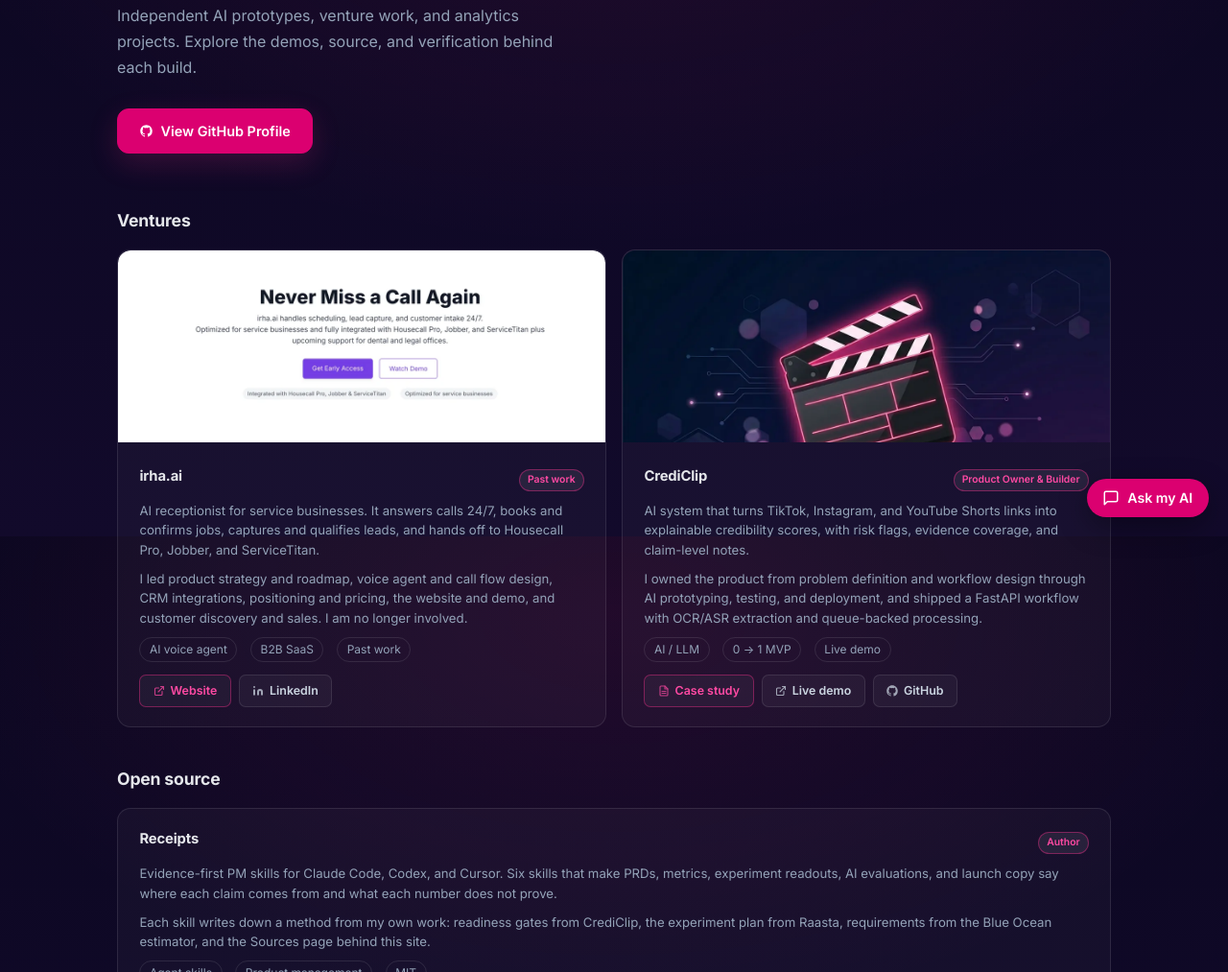
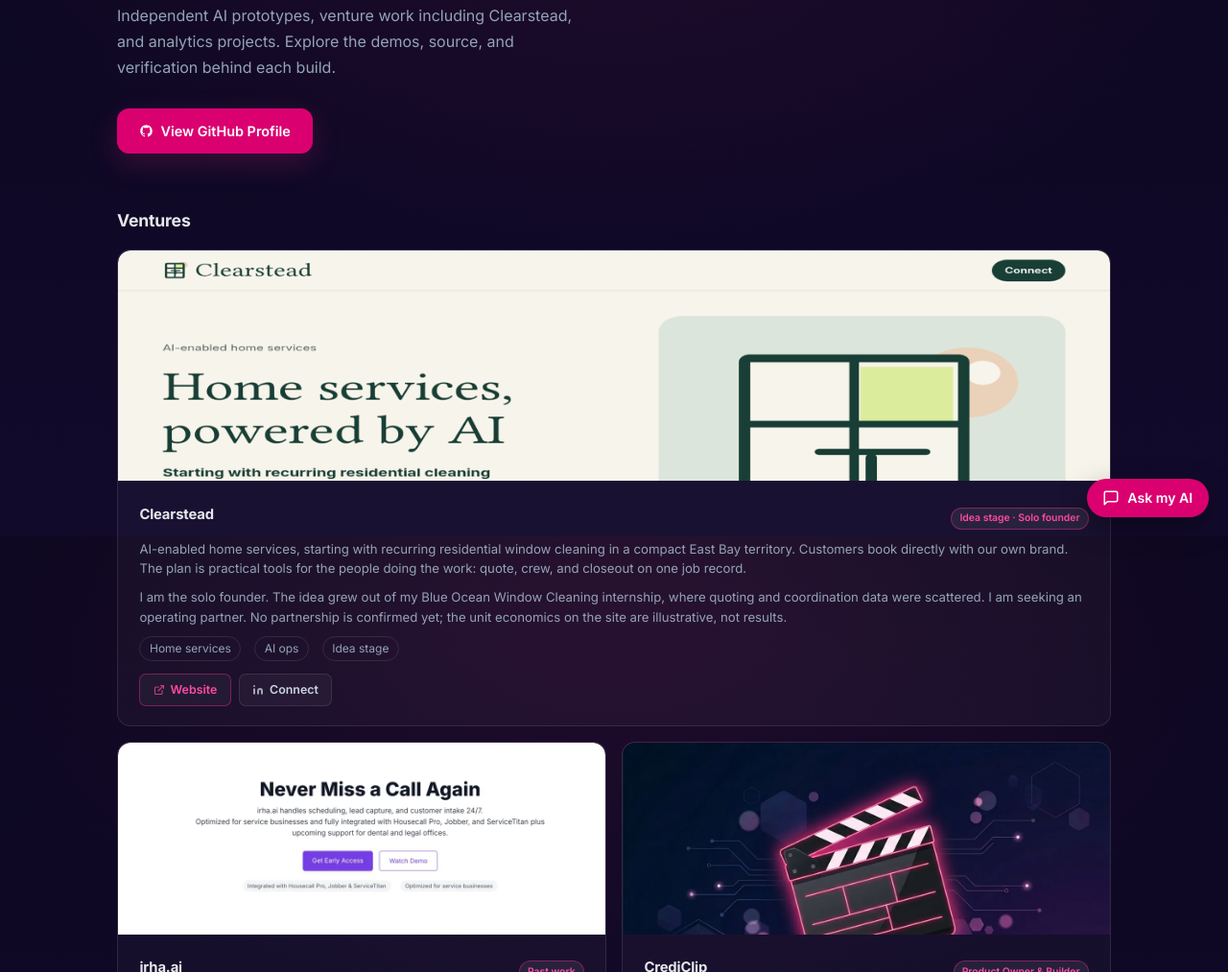
Before and after one commit to aliraza2025/Capstone-Blog-Crediclip, a plain HTML site: page projects.html in a window 1280 px wide. Shown: the part 241-1254 px from the top of the page at 96% size. Drawn offline with Linux system fonts and the light colour scheme; no server answers.

Commit message:
Projects: add Clearstead idea-stage venture
Co-authored-by: Cursor <cursoragent@cursor.com>

```diff
--- a/projects.html
+++ b/projects.html
@@ -4,7 +4,7 @@
   <meta charset="UTF-8" />
   <meta name="viewport" content="width=device-width, initial-scale=1.0" />
   <title>Ali Raza · Projects</title>
-  <meta name="description" content="AI product projects by Ali Raza: agent workflows, evaluations, local inference, voice, document AI, creative tools, and source-linked product discovery." />
+  <meta name="description" content="Ali Raza’s projects: Clearstead (idea-stage AI home services), CrediClip, past work at irha.ai, Receipts, and AI prototypes across agents, evaluation, voice, and document AI." />
   <link rel="canonical" href="https://alirazaai.page/projects" />
   <meta property="og:type" content="website" />
   <meta property="og:site_name" content="Ali Raza" />
@@ -719,6 +719,11 @@
     .venture-card .repo-desc { display: block; -webkit-line-clamp: unset; overflow: visible; flex: none; }
     .venture-card .badge-fork { color: var(--accent-2); border-color: rgba(255,45,141,.4); text-transform: none; letter-spacing: 0; }
     .ventures-grid .oss-card { grid-column: 1 / -1; }
+    .ventures-grid .venture-card.featured-venture { grid-column: 1 / -1; }
+    .ventures-grid .venture-card.featured-venture .repo-card-img-wrap { height: 240px; }
+    @media (max-width: 768px) {
+      .ventures-grid .venture-card.featured-venture .repo-card-img-wrap { height: 160px; }
+    }
     .venture-tag {
       font-size: 0.75rem;
       color: var(--muted);
@@ -812,7 +817,7 @@
     <span class="page-hero-tag">Builds</span>
     <h1 class="page-hero-title">Projects</h1>
     <p class="page-hero-sub">
-      Independent AI prototypes, venture work, and analytics projects. Explore the demos, source, and verification behind each build.
+      Independent AI prototypes, venture work including Clearstead, and analytics projects. Explore the demos, source, and verification behind each build.
     </p>
     <div class="page-hero-actions">
       <a
@@ -836,6 +841,49 @@
   <section class="ventures" id="ventures" aria-labelledby="ventures-heading">
     <h2 id="ventures-heading" class="section-heading">Ventures</h2>
     <div class="repo-grid ventures-grid">
+      <article class="repo-card venture-card featured-venture">
+        <div class="repo-card-img-wrap">
+          <img
+            src="assets/clearstead-preview.png"
+            alt="Clearstead: Home services, powered by AI"
+            class="repo-card-img"
+            width="1200"
+            height="434"
+            loading="eager"
+          />
+        </div>
+
+        <div class="repo-name-row">
+          <a href="https://ali-raza-clearstead.vercel.app/" class="repo-name" target="_blank" rel="noopener noreferrer">Clearstead<span class="visually-hidden"> (opens in new tab)</span></a>
+          <span class="badge-fork">Idea stage · Solo founder</span>
+        </div>
+
+        <p class="repo-desc">AI-enabled home services, starting with recurring residential window cleaning in a compact East Bay territory. Customers book directly with our own brand. The plan is practical tools for the people doing the work: quote, crew, and closeout on one job record.</p>
+        <p class="repo-desc">I am the solo founder. The idea grew out of my Blue Ocean Window Cleaning internship, where quoting and coordination data were scattered. I am seeking an operating partner. No partnership is confirmed yet; the unit economics on the site are illustrative, not results.</p>
+
+        <div class="repo-meta">
+          <span class="venture-tag">Home services</span>
+          <span class="venture-tag">AI ops</span>
+          <span class="venture-tag">Idea stage</span>
+        </div>
+
+        <div class="repo-actions">
+          <a href="https://ali-raza-clearstead.vercel.app/" class="repo-btn live" target="_blank" rel="noopener noreferrer" aria-label="Website: Clearstead plan - opens in new tab">
+            <svg viewBox="0 0 24 24" fill="none" stroke="currentColor" stroke-width="2.2"
+                 stroke-linecap="round" stroke-linejoin="round" aria-hidden="true">
+              <path d="M18 13v6a2 2 0 0 1-2 2H5a2 2 0 0 1-2-2V8a2 2 0 0 1 2-2h6"/>
+              <polyline points="15 3 21 3 21 9"/>
+              <line x1="10" y1="14" x2="21" y2="3"/>
+            </svg>
+            Website
+          </a>
+          <a href="https://www.linkedin.com/in/ali-raza-2548880/" class="repo-btn" target="_blank" rel="noopener noreferrer" aria-label="Connect on LinkedIn - opens in new tab">
+            <svg viewBox="0 0 24 24" fill="currentColor" aria-hidden="true"><path d="M16 8a6 6 0 0 1 6 6v7h-4v-7a2 2 0 0 0-2-2 2 2 0 0 0-2 2v7h-4v-7a6 6 0 0 1 6-6z"/><rect x="2" y="9" width="4" height="12"/><circle cx="4" cy="4" r="2"/></svg>
+            Connect
+          </a>
+        </div>
+      </article>
+
       <article class="repo-card venture-card">
         <div class="repo-card-img-wrap">
           <img
```
Also changed, not shown: about-this-site.html (+1 -0 lines), sources.html (+9 -0 lines), assets/clearstead-preview.png (added), llms-full.txt, llms.txt.
